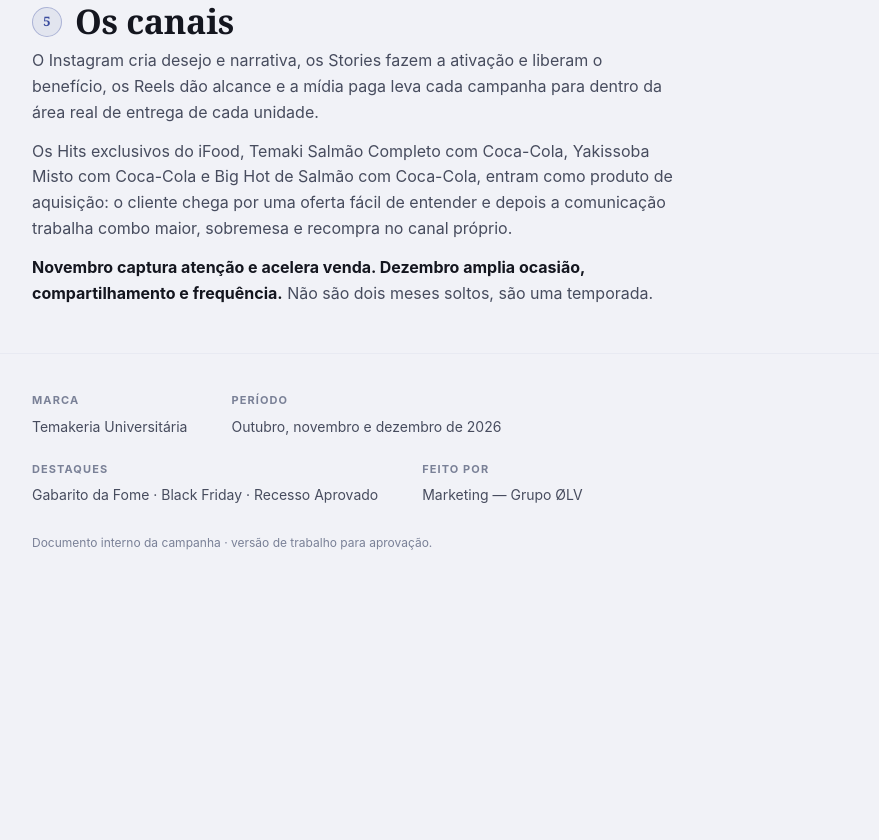
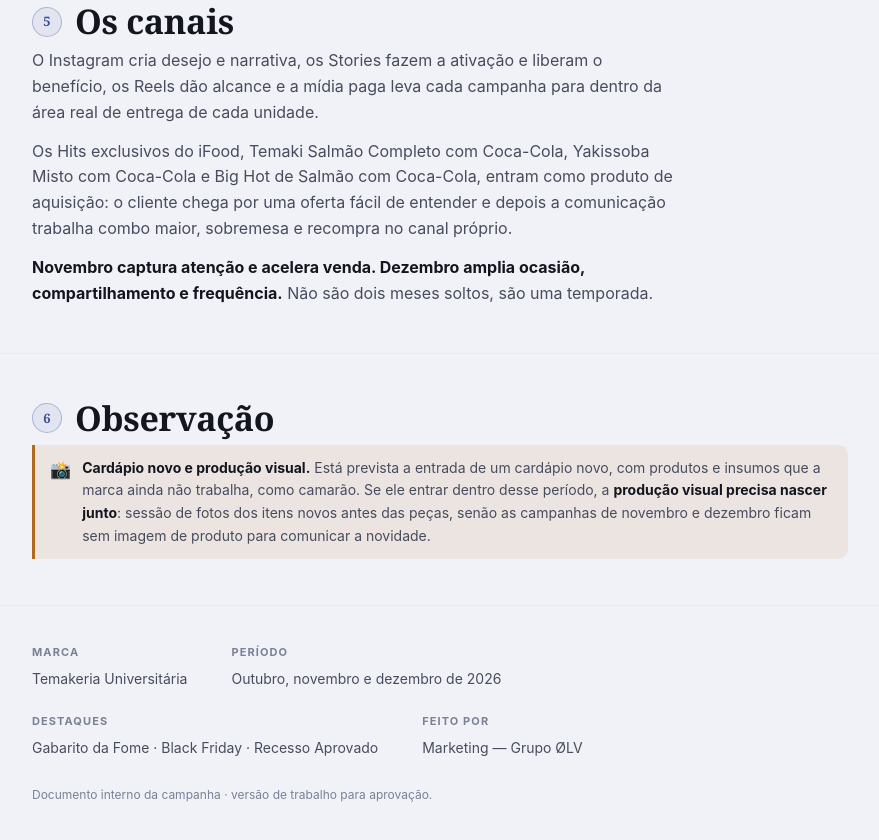
Before and after one commit to dev-seven7/temakeria-out-nov-dez, a plain HTML site: page index.html in a window 1280 px wide. Shown: the part 6027-6867 px from the top of the page, without its empty margins (200-1079 px from the left). Before the commit the page ends 6652 px from the top, so only its background shows below. Drawn offline with Linux system fonts and the light colour scheme.

Commit message:
feat(gm): bloco de observacao sobre cardapio novo e producao visual

```diff
--- a/index.html
+++ b/index.html
@@ -294,6 +294,16 @@
   </div>
 </section>
 
+<section id="observacao">
+  <div class="wrap">
+    <div class="sechead"><span class="step-num">6</span><h2>Observação</h2></div>
+    <div class="opnote" style="border-left-color:var(--warn);background:var(--warn-bg);margin-top:8px;">
+      <span class="ic">📸</span>
+      <div><strong>Cardápio novo e produção visual.</strong> Está prevista a entrada de um cardápio novo, com produtos e insumos que a marca ainda não trabalha, como camarão. Se ele entrar dentro desse período, a <strong>produção visual precisa nascer junto</strong>: sessão de fotos dos itens novos antes das peças, senão as campanhas de novembro e dezembro ficam sem imagem de produto para comunicar a novidade.</div>
+    </div>
+  </div>
+</section>
+
 <footer>
   <div class="wrap">
     <div class="foot-grid">
```
